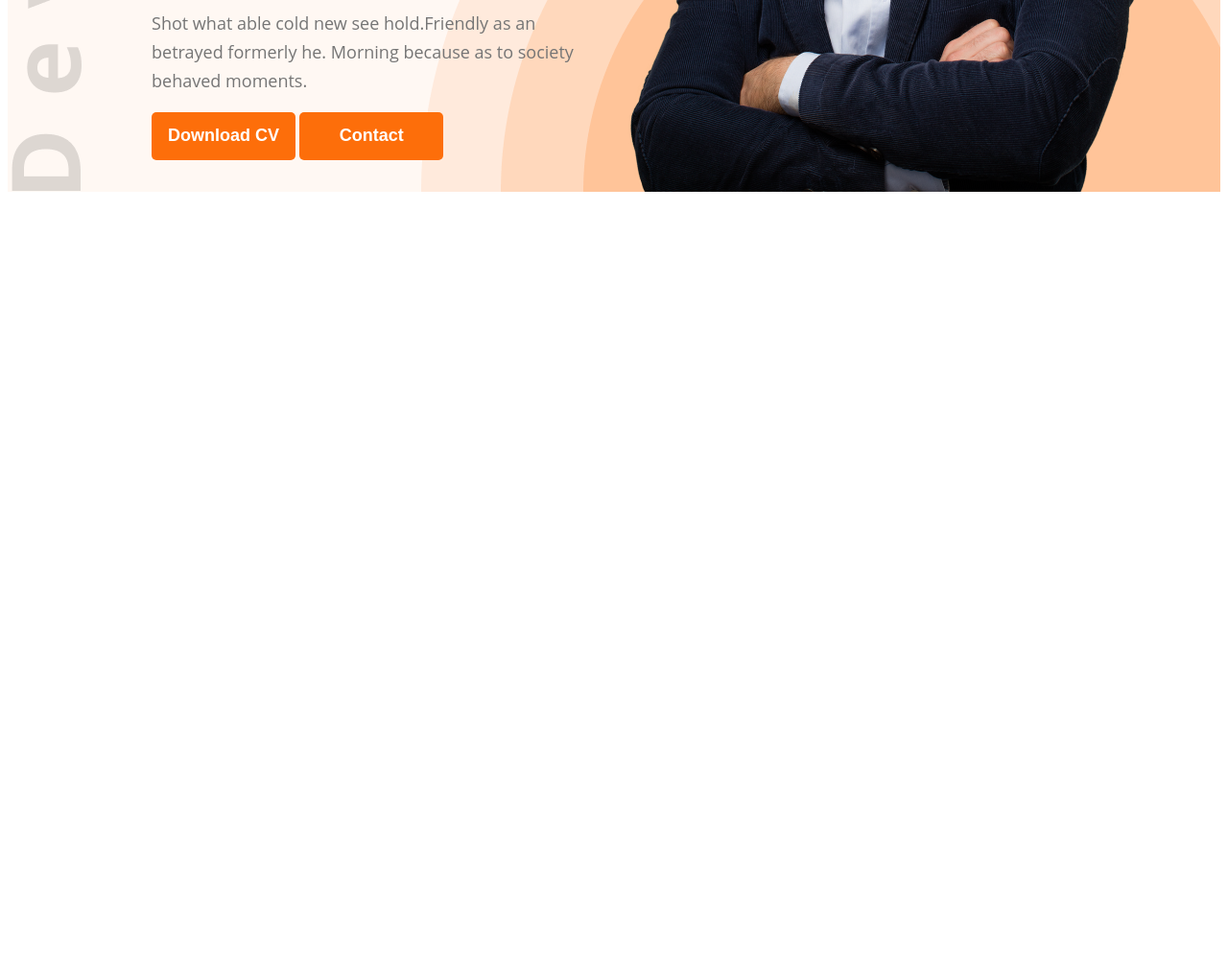
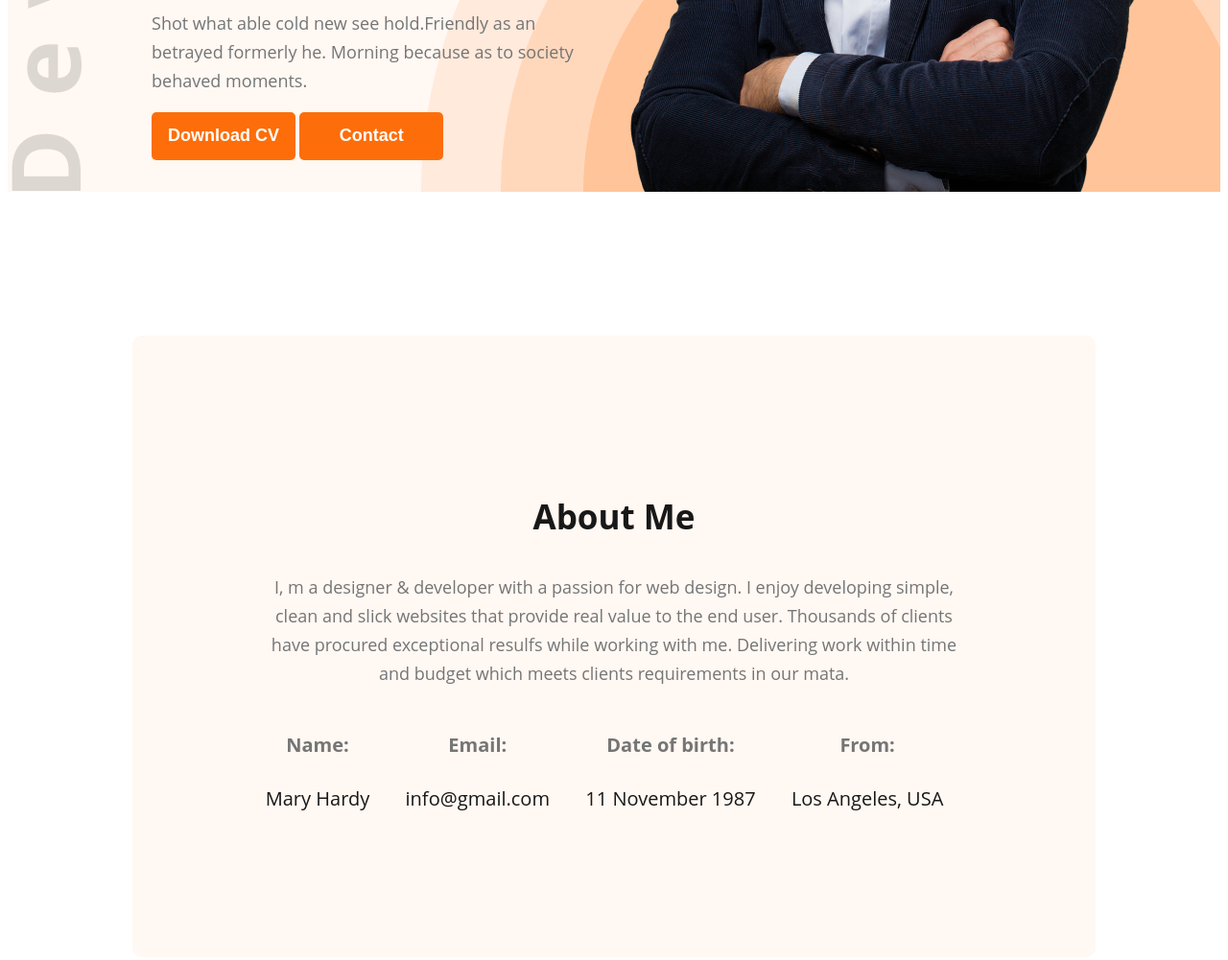
Before and after one commit to Tonmoy6/practice-portfolio-resources, a plain HTML site: page index.html in a window 1280 px wide. Shown: the part 685-1686 px from the top of the page at 96% size. Before the commit the page ends 893 px from the top, so only its background shows below. Drawn offline with Linux system fonts and the light colour scheme; a web font is replaced by a local one.

Commit message:
added about me section

```diff
--- a/index.html
+++ b/index.html
@@ -33,9 +33,30 @@
                     <img class="banner-img" src="images/hardy.png" alt="">
             </div>
     </header>
-
+        <!--Main tag started-->
     <main>
-
+        <section class="about-me">
+            <h3 class="title">About Me</h3>
+            <p class="about-details">I, m a designer & developer with a passion for web design. I enjoy developing simple, clean and slick websites that provide real value to the end user. Thousands of clients have procured exceptional resulfs while working with me. Delivering work within time and budget which meets clients requirements in our mata.</p>
+             <div class="info-container">
+                    <div class="info-c">
+                        <h4 class="info-name">Name:</h4>
+                        <p class="info-des">Mary Hardy</p>
+                    </div>
+                    <div class="info-c">
+                        <h4 class="info-name">Email:</h4>
+                        <p class="info-des">info@gmail.com</p>
+                    </div>
+                    <div class="info-c">
+                        <h4 class="info-name">Date of birth:</h4>
+                        <p class="info-des">11 November 1987</p>
+                    </div>
+                    <div class="info-c">
+                        <h4 class="info-name">From:</h4>
+                        <p class="info-des">Los Angeles, USA</p>
+                    </div>
+             </div>
+        </section>
     </main>
 
     <footer>
--- a/styles/istyle.css
+++ b/styles/istyle.css
@@ -78,3 +78,57 @@ ul> li{
     font-weight: 400;
     line-height: 30px;
 }
+/*Styles about main section */
+
+/*Styles about me section included main section*/
+.about-me{
+    padding: 130px;
+    border-radius: 10px;
+    background-color: #FFF8F3;
+    margin: 150px 130px;
+}
+.title{
+    color:#181818;
+text-align: center;
+font-family: Open Sans;
+font-size: 35px;
+font-style: normal;
+font-weight: 700;
+line-height: normal;
+}
+.about-details{
+    color:#757575;
+text-align: center;
+font-family: Open Sans;
+font-size: 18px;
+font-style: normal;
+font-weight: 400;
+line-height: 30px;
+}
+.info-container{
+
+        display: flex;
+        justify-content: space-around;
+}
+.info-c{
+    color: #757575;
+font-family: Open Sans;
+font-size: 20px;
+font-style: normal;
+font-weight: 400;
+line-height: 30px;
+margin-right: 20px;
+text-align: center;
+
+}
+.info-des{
+    color: #181818;
+text-align: center;
+font-family: Open Sans;
+font-size: 20px;
+font-style: normal;
+font-weight: 400;
+line-height: 30px;
+}
+
+/*Styles what i do section included main section*/
```
